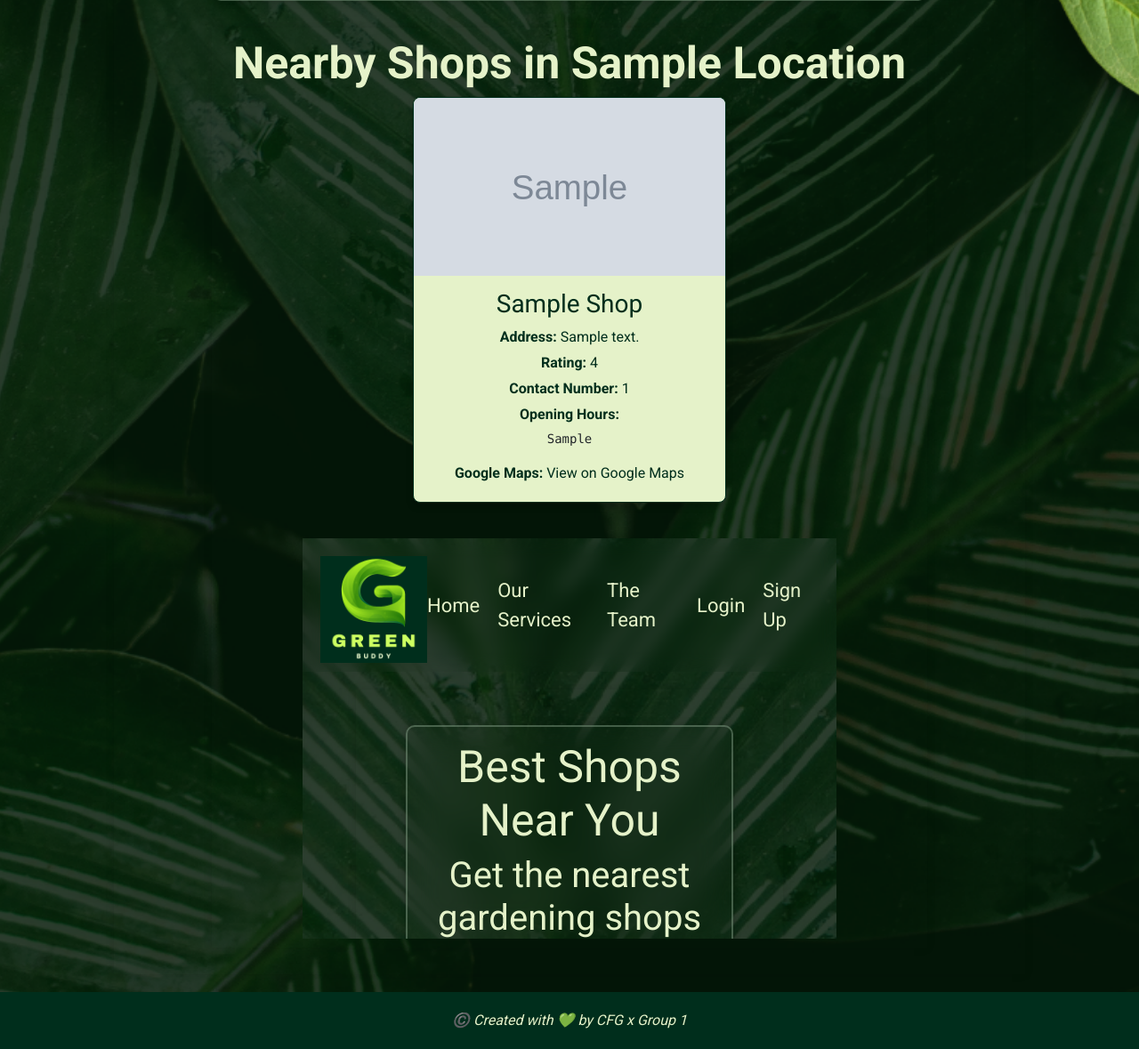
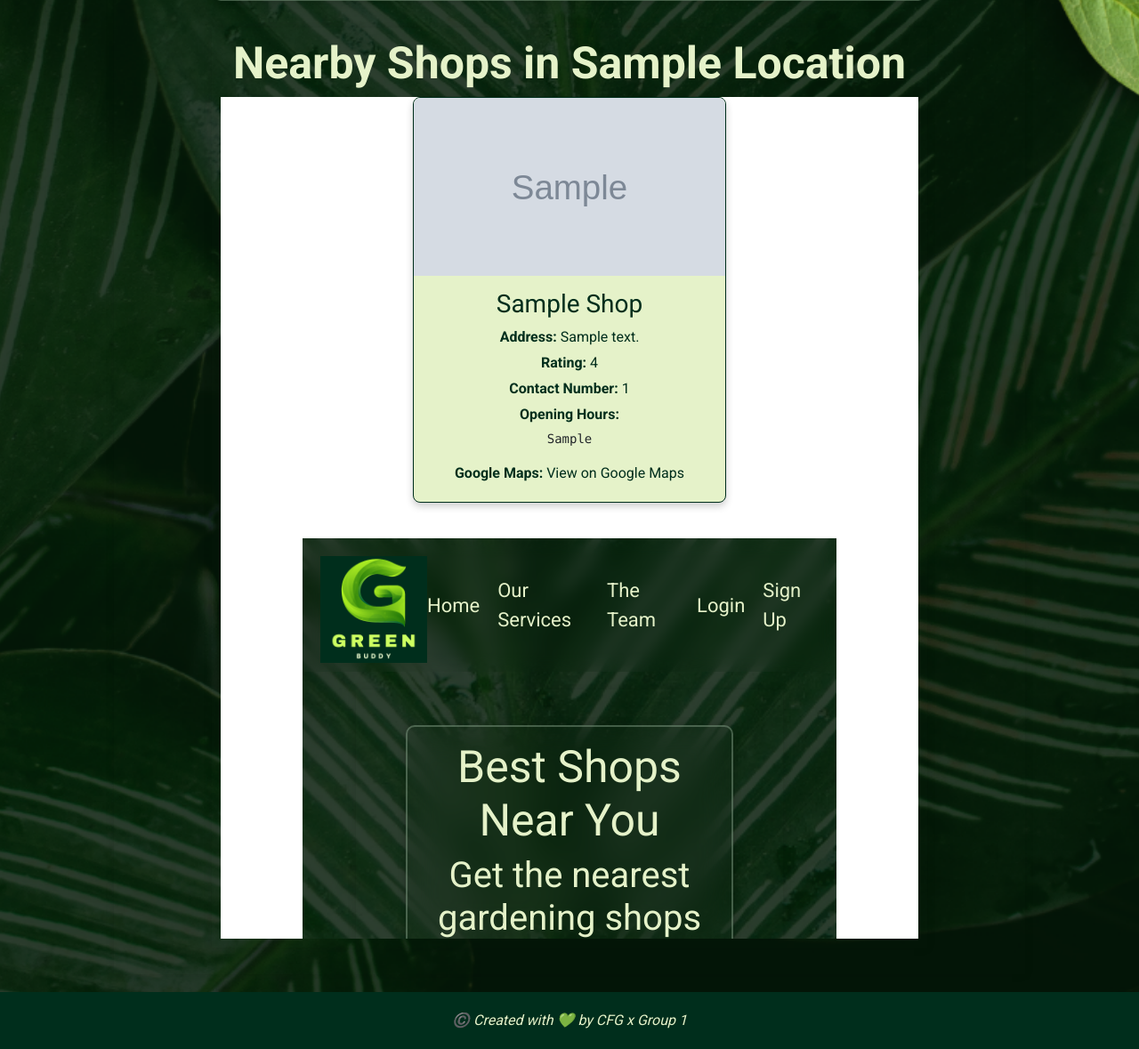
Before and after one commit to m-aparna/Green-Buddy, a Flask app: template app/templates/shops.html in a window 1280 px wide. Shown: the part 596-1775 px from the top of the page at 89% size. Run offline with Flask 3, Linux system fonts and the light colour scheme; the template is opened without the code that fills it: most values are stand-ins (such as "Sample title", 1, 10 or a date in 2020); grey boxes marked "Sample" are stand-in pictures; some libraries are stand-ins or nearby versions.

Commit message:
modified the shops css file

```diff
--- a/app/static/css/shops.css
+++ b/app/static/css/shops.css
@@ -12,11 +12,12 @@
 
 .container {
     width: 80%;
-    margin: 0 auto;
+    margin: 20px auto;
     padding: 20px;
     text-align: center;
     color: var(--light-color);
 }
+
 
 .btn{
     width: 120px;
@@ -42,7 +43,6 @@ input{
 /* Display Info */
 .container {
     width: 80%;
-    margin: 20px auto;
     padding: 10px;
     box-shadow: 0 0 10px rgba(0, 0, 0, 0.1);
 }
@@ -56,6 +56,7 @@ h1 {
     display: flex;
     flex-direction: column;
     gap: 20px;
+    background: #ffffff;
 }
 
 .shop-cards {
```
